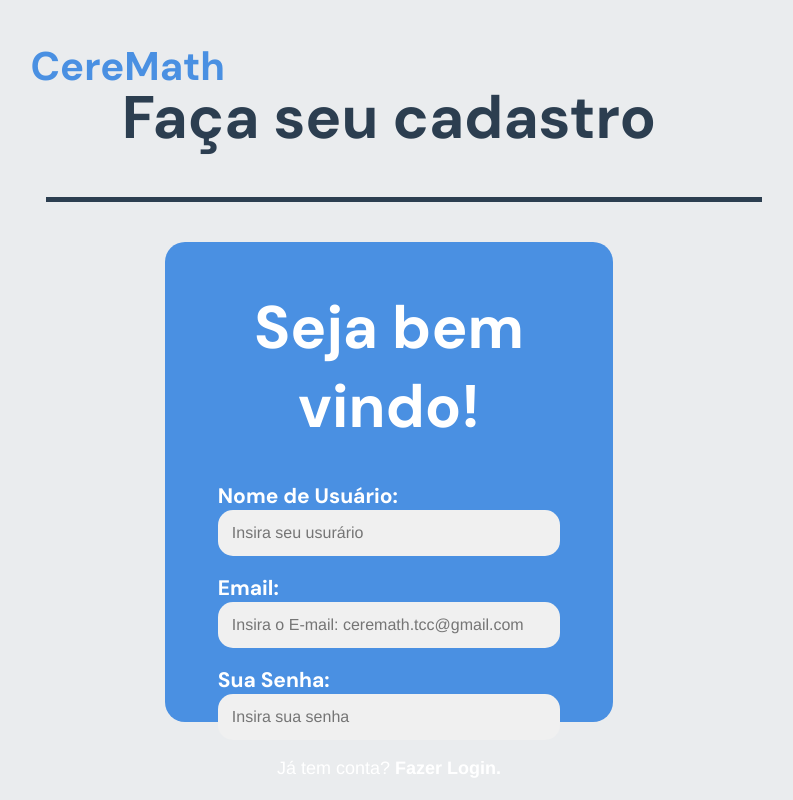
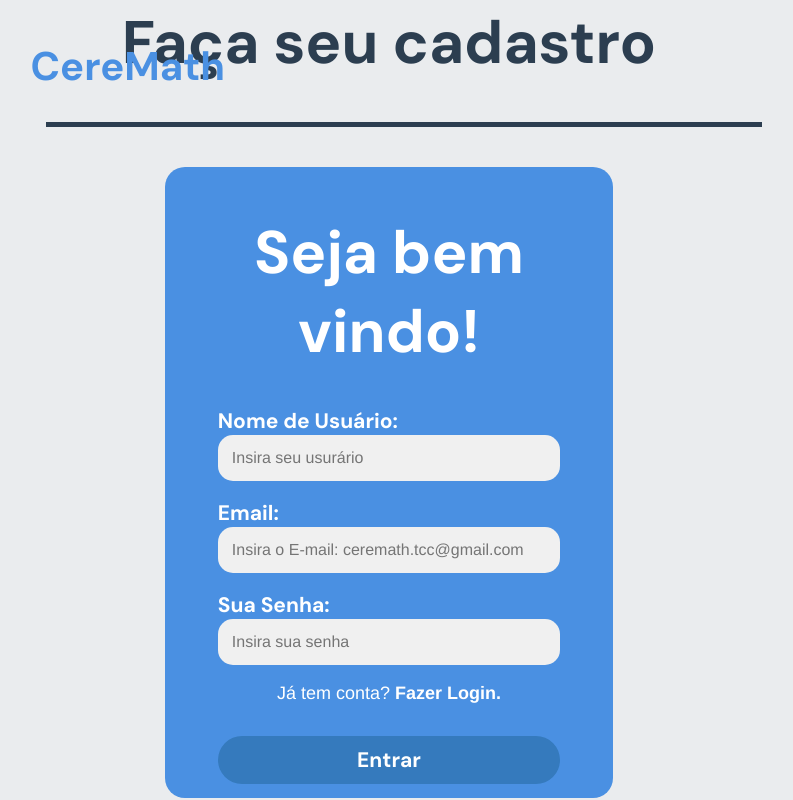
Before and after one commit to ceremath-tcc/CereMath, a PHP site: page /public/cadastro.php in a window 1280 px wide. Shown: the whole page, without its empty margins (251-1044 px from the left). Run offline with PHP 8.4, Linux system fonts and the light colour scheme.

Commit message:
Update login-cadastro.css

```diff
--- a/public/login-cadastro.css
+++ b/public/login-cadastro.css
@@ -44,7 +44,7 @@ canvas {
     background-color: #4a90e2;
     ;
     width: 50%;
-    height: 60%;
+    height: fit-content;
     border-radius: 20px;
     z-index: 1;
     display: flex;
```
